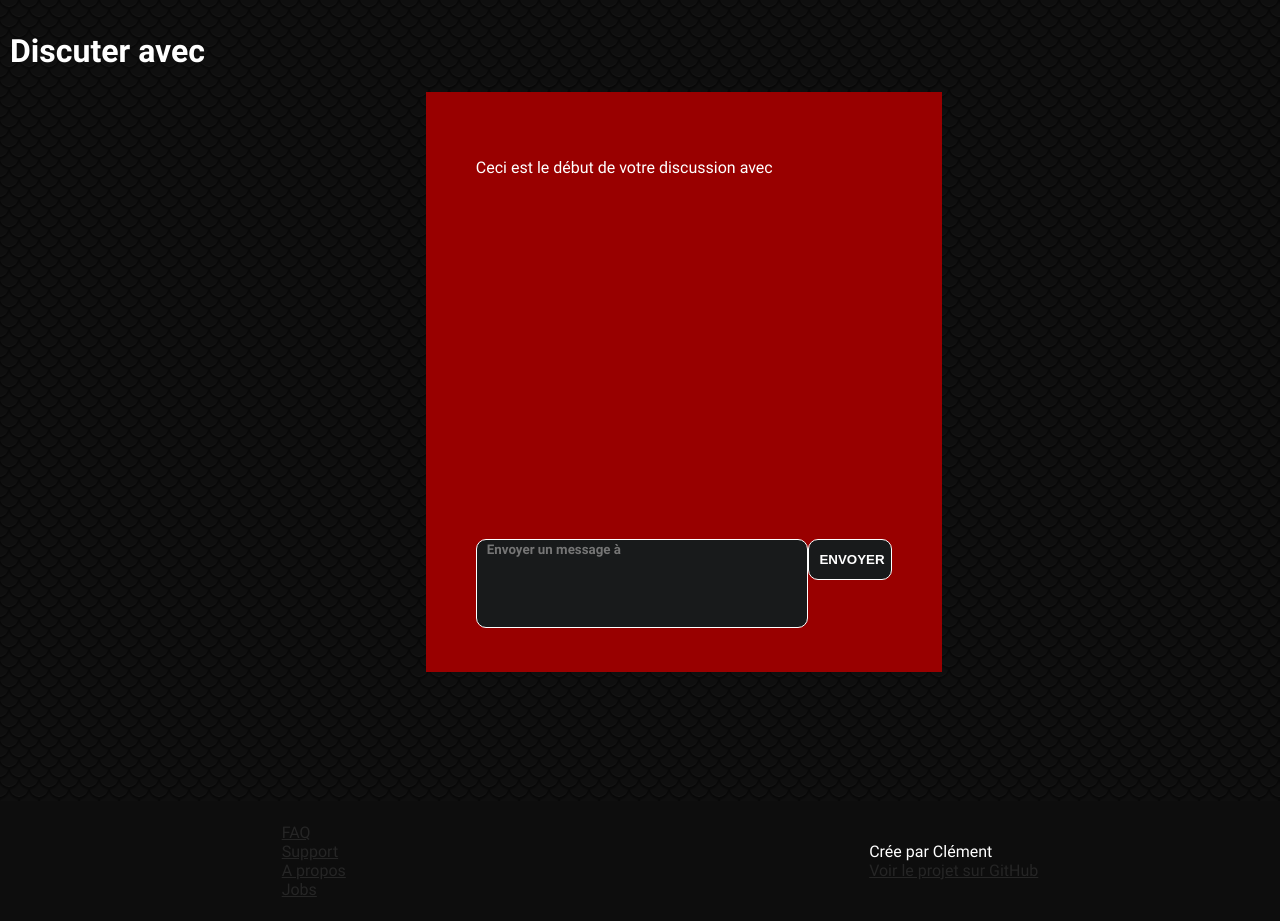
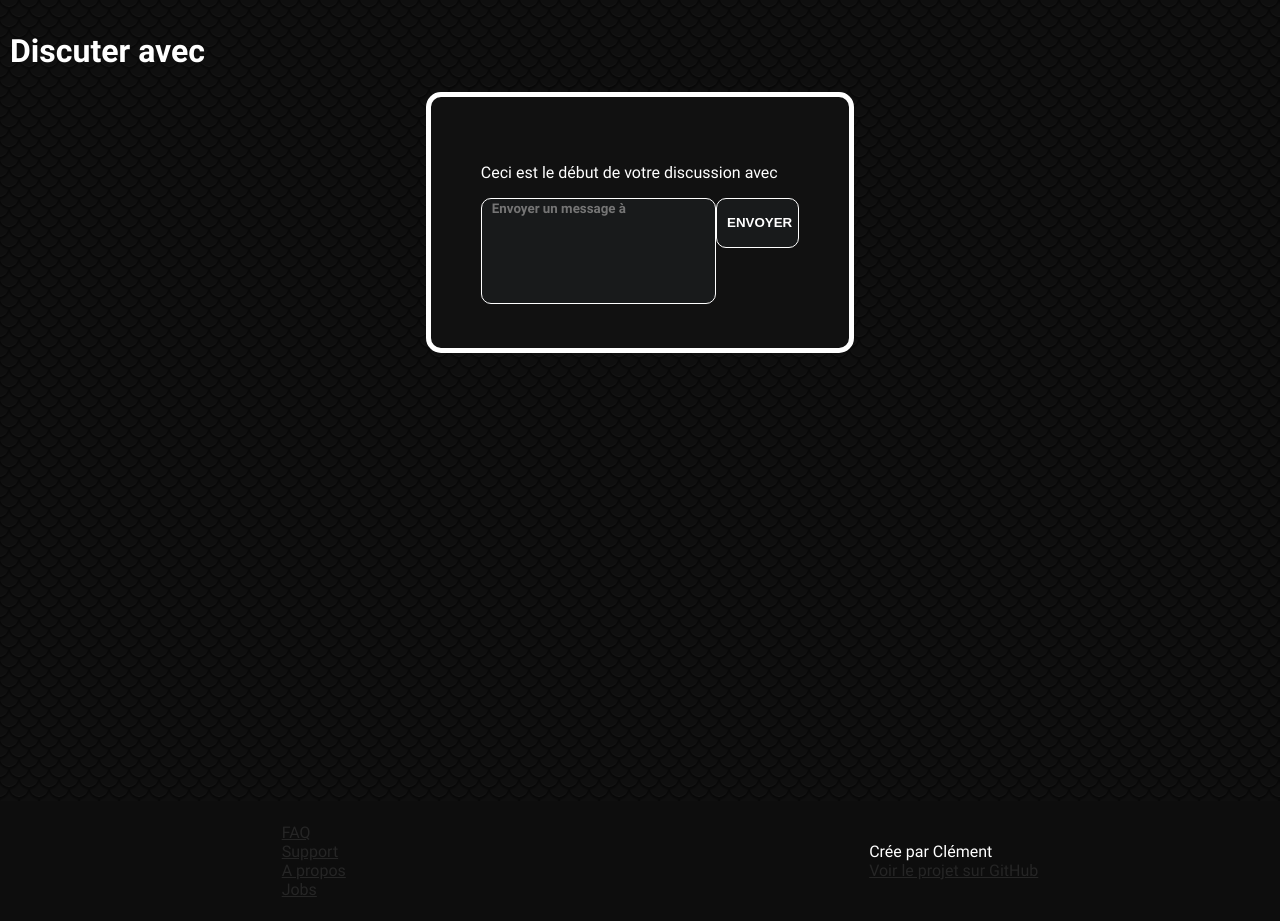
Before and after one commit to CBo9/Project_TradeMark, a PHP site: template view/chat.php in a window 1280 px wide. Shown: the part 143-1064 px from the top of the page. Run offline with PHP 8.4, Linux system fonts and the light colour scheme; the template is opened without the code that fills it, so the values that code supplies are empty.

Commit message:
style improvements
style improvements on chat + adminTab now working parttially

```diff
--- a/controller/SupportController.php
+++ b/controller/SupportController.php
@@ -19,6 +19,7 @@ class SupportController{
 		$result = $supportManager->getRequest($reqId);
 		if($req = $result->fetch()){
 			$request = new SupportRequest($req);
+			$supportMessages = $supportManager->getMessages($req->getId());
 			require_once'view/request.php';
 		}else{
 			require_once'view/404.php';
--- a/public/css/style.css
+++ b/public/css/style.css
@@ -270,19 +270,19 @@ footer {
 #chatContainer {
   display: flex;
   flex-direction: column;
-  background-color: #990000;
+  background-color: #111111;
+  border: 5px solid white;
+  border-radius: 15px;
   margin: auto 33%;
   padding: 50px;
   width: 33%;
   align-content: flex-end;
-  height: 60vh; }
+  height: 100%; }
   #chatContainer #AllMessages {
     overflow: scroll;
     overflow-x: hidden;
     height: 100%; }
   #chatContainer .messageContainer {
-    background-color: black;
-    margin: 20px;
     padding: 20px;
     border-radius: 20px; }
     #chatContainer .messageContainer a {
@@ -483,3 +483,11 @@ footer {
   display: flex;
   justify-content: center;
   margin: 10px 0; }
+
+.receivedMessage {
+  background-color: #cc163d;
+  margin: 20px 100px 20px 20px; }
+
+.sendedMessage {
+  background-color: #3b3b3b;
+  margin: 20px 20px 20px 100px; }
--- a/public/scss/style.scss
+++ b/public/scss/style.scss
@@ -353,20 +353,20 @@ $paginationBtnBgColor:#698cd6;
 #chatContainer{
 	display: flex;
 	flex-direction: column;
-	background-color:darken(red,20%);
+	background-color:#111111;
+	border:5px solid white;
+	border-radius:15px;
 	margin:auto 33%;
 	padding:50px;
 	width: 33%;
 	align-content:flex-end;
-	height:60vh;
+	height:100%;
 	& #AllMessages{
 		overflow:scroll;
     	overflow-x:hidden;
     	height:100%;
 	}
 	& .messageContainer{
-		background-color:darken(red,50%);
-		margin:20px;
 		padding:20px;
 		border-radius:20px;
 		& a{
@@ -623,3 +623,13 @@ $addIconHeight:30px;
 	justify-content: center;
 	margin:10px 0;
 }
+
+.receivedMessage{
+	background-color:#cc163d;
+	margin:20px 100px 20px 20px;
+}
+
+.sendedMessage{
+	background-color:#3b3b3b;
+	margin:20px 20px 20px 100px;
+}
--- a/view/adminTable.php
+++ b/view/adminTable.php
@@ -27,7 +27,7 @@ if (isset($allMembers)):?>
 			<td><?= $member->getFirstName()?></td>
 			<td><img class="smallAvatar" src="public/img/avatars/<?= $member->getAvatar()?>"></td>
 			<td><?= $member->getStatus()?></td>
-			<td><span class="updateBtn">MODIFIER</span><span class="deleteBtn">SUPPRIMER</span>
+			<td><span class="updateBtn">MODIFIER</span><a href="index.php?a=deleteAccount&id=<?= $member->getId()?>" class="deleteBtn">SUPPRIMER</a>
 		</tr>
 	<?php endforeach;
 endif;
--- a/view/chat.php
+++ b/view/chat.php
@@ -4,13 +4,18 @@ $title = "Chat avec ". $otherUserName;
 ob_start() ?>
 
 <h1 id="redirect">Discuter avec <?= $otherUserName;?></h1>
+<div class="container-flex chatPage">
 	<div id="chatContainer">
 		<div id="AllMessages">
 			<p>Ceci est le début de votre discussion avec  <?= $otherUserName;?></p>
 			<?php
 			if(!empty($messages)):
-			foreach ($messages as $message) :?>
-				<div class="messageContainer">
+				foreach ($messages as $message) :
+					if($_SESSION['user']->getId() == $message->getSenderId()) : ?>
+						<div class="sendedMessage messageContainer ">
+					<?php else:?>
+						<div class="messageContainer receivedMessage">
+					<?php endif;?>
 						<a href="index.php?a=profile&amp;id=<?= $message->getSenderId();?>">
 							<h4><?= $message->getSenderName();?></h4>
 						</a>
@@ -26,6 +31,7 @@ ob_start() ?>
 			<input type="submit" value='ENVOYER'>
 		</form>
 	</div>
+</div>
 <?php
 $content = ob_get_clean();
 
```
Also changed, not shown: public/css/style.min.css. Lines whose indentation alone changed are shown as unchanged.
